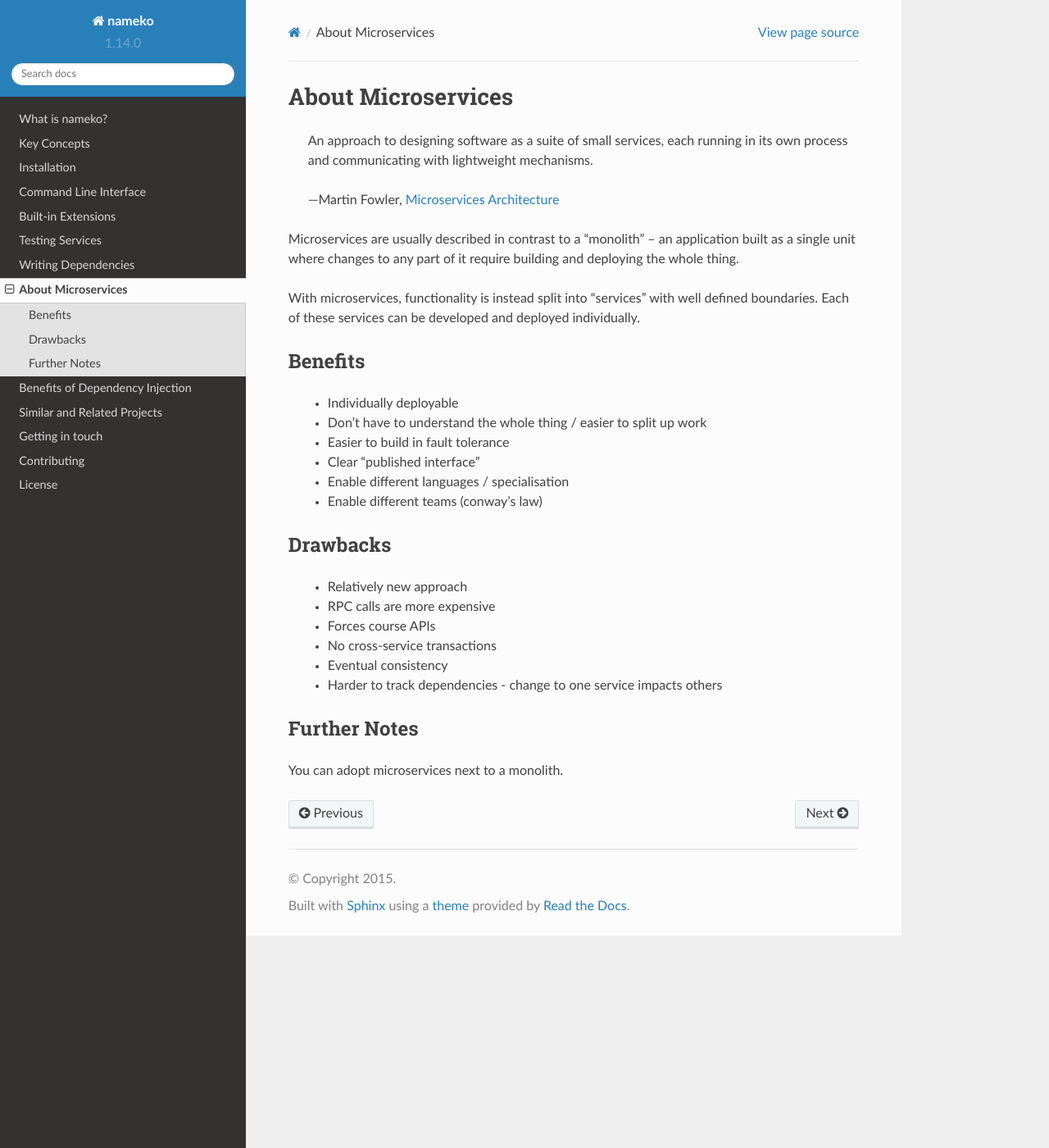
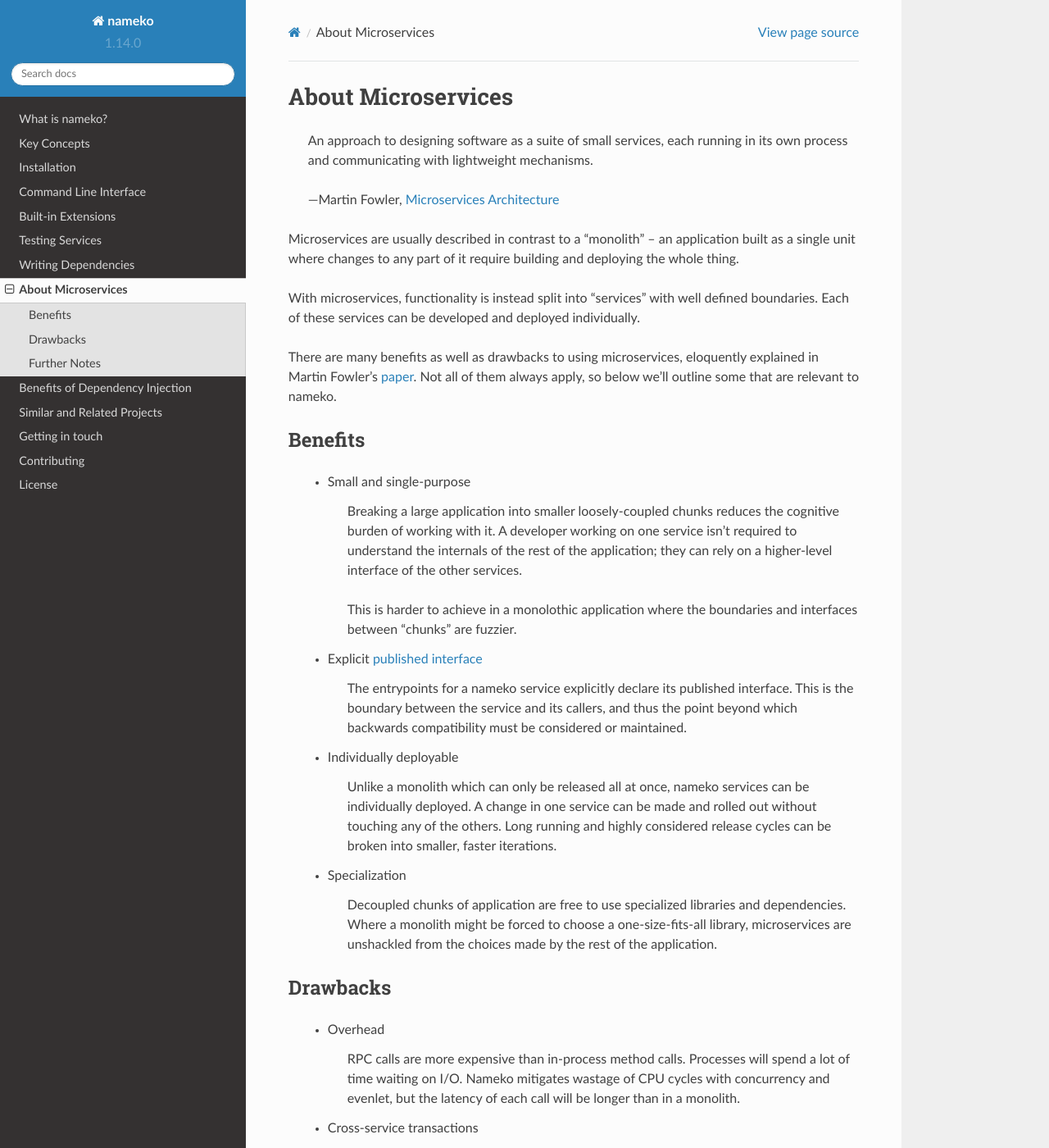
Before and after one commit to nameko/nameko, a Sphinx documentation site: the page built from docs/about_microservices.rst, in a window 1280 px wide and 1400 px high. Shown: the whole window at 82% size. Built offline with Sphinx 7.4.7 and the Read the Docs theme 2.0.0, drawn with Linux system fonts in a browser that asks for light colours; some of the changed text lies outside the part shown.

Commit message:
Getting in touch; contributing; about microservices

```diff
--- a/docs/about_microservices.rst
+++ b/docs/about_microservices.rst
@@ -9,27 +9,54 @@ Microservices are usually described in contrast to a "monolith" -- an applicatio
 
 With microservices, functionality is instead split into "services" with well defined boundaries. Each of these services can be developed and deployed individually.
 
+There are many benefits as well as drawbacks to using microservices, eloquently explained in Martin Fowler's `paper <http://martinfowler.com/articles/microservices.html>`_. Not all of them always apply, so below we'll outline some that are relevant to nameko.
+
 Benefits
 --------
 
+    * Small and single-purpose
+
+        Breaking a large application into smaller loosely-coupled chunks reduces the cognitive burden of working with it. A developer working on one service isn't required to understand the internals of the rest of the application; they can rely on a higher-level interface of the other services.
+
+        This is harder to achieve in a monolothic application where the boundaries and interfaces between "chunks" are fuzzier.
+
+    * Explicit `published interface <http://martinfowler.com/bliki/PublishedInterface.html>`_
+
+        The entrypoints for a nameko service explicitly declare its published interface. This is the boundary between the service and its callers, and thus the point beyond which backwards compatibility must be considered or maintained.
+
     * Individually deployable
-    * Don't have to understand the whole thing / easier to split up work
-    * Easier to build in fault tolerance
-    * Clear "published interface"
-    * Enable different languages / specialisation
-    * Enable different teams (conway's law)
+
+        Unlike a monolith which can only be released all at once, nameko services can be individually deployed. A change in one service can be made and rolled out without touching any of the others. Long running and highly considered release cycles can be broken into smaller, faster iterations.
+
+    * Specialization
+
+        Decoupled chunks of application are free to use specialized libraries and dependencies. Where a monolith might be forced to choose a one-size-fits-all library, microservices are unshackled from the choices made by the rest of the application.
+
 
 Drawbacks
 ---------
 
-    * Relatively new approach
-    * RPC calls are more expensive
-    * Forces course APIs
-    * No cross-service transactions
-    * Eventual consistency
-    * Harder to track dependencies - change to one service impacts others
+    * Overhead
+
+        RPC calls are more expensive than in-process method calls. Processes will spend a lot of time waiting on I/O. Nameko mitigates wastage of CPU cycles with concurrency and evenlet, but the latency of each call will be longer than in a monolith.
+
+    * Cross-service transactions
+
+        Distributing transactions between multiple processes is difficult to the point of futility. Microservice architectures work around this by changing the APIs they expose (see below) or only offering eventual consistency.
+
+    * Coarse-grained APIs
+
+        The overhead and lack of transactions between service calls encourages coarser APIs. Crossing service boundaries is expensive and non-atomic.
+
+        Where in a monolithic application you might write code that makes many calls to acheive a certain goal, a microservices architecture will encourage you to write fewer, heavier calls to be atomic or minimize overhead.
+
+    * Understanding interdependencies
+
+        Splitting an application over multiple separate components introduces the requirement to understand how those components interact. This is hard when the components are in different codebases (and developer headspaces).
+
+        In the future we hope to include tools in nameko that make understanding, documenting and visualizing service interdependencies easier.
 
 Further Notes
 -------------
 
-You can adopt microservices next to a monolith.
+Microservices can be adopted incrementally. A good approach to building a microservices architecture is to start by pulling appropriate chunks of logic out of a monolithic application and turning them into individual services.
--- a/docs/spelling_wordlist.txt
+++ b/docs/spelling_wordlist.txt
@@ -33,6 +33,7 @@ deserializing
 entrypoint
 entrypoints
 eventlet
+freenode
 greenthread
 greenthreads
 homebrew
```
Also changed, not shown: docs/contributing.rst (+13 -4 lines), docs/getting_in_touch.rst (+19 -0 lines).
